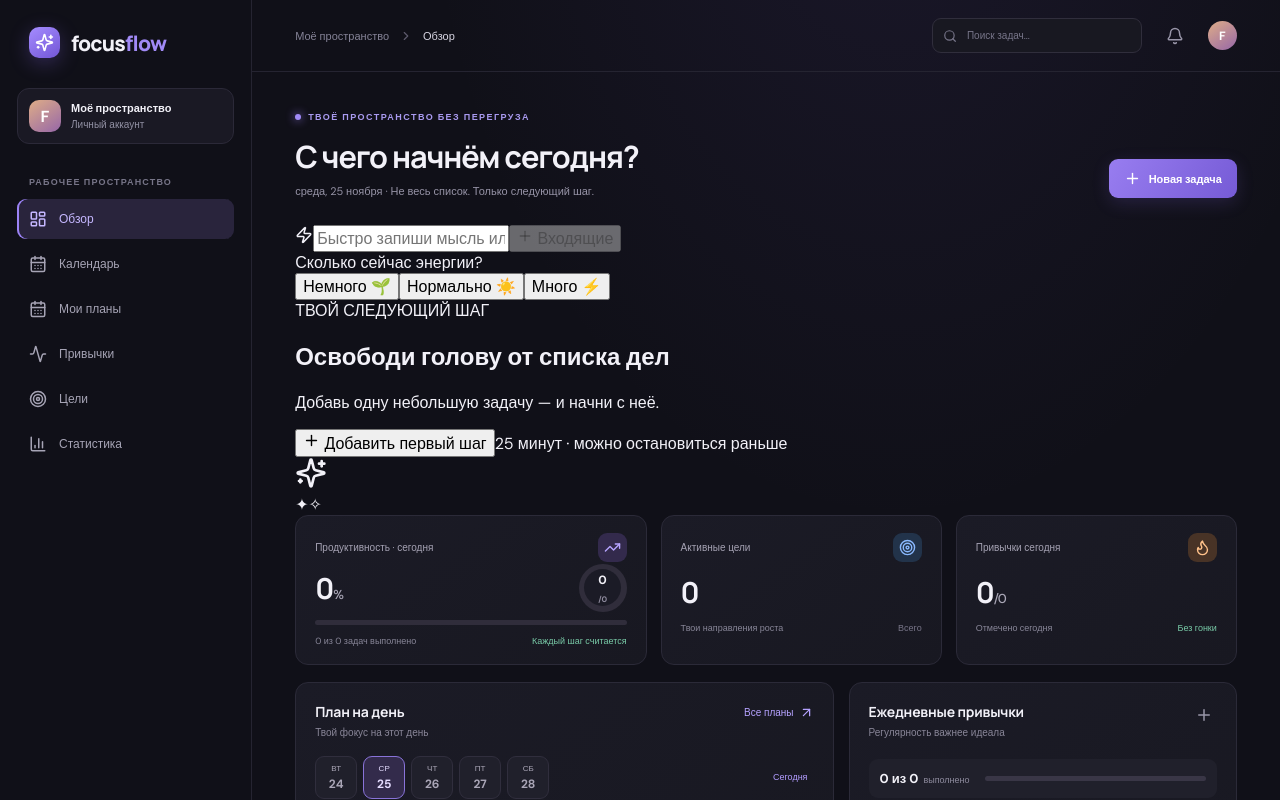
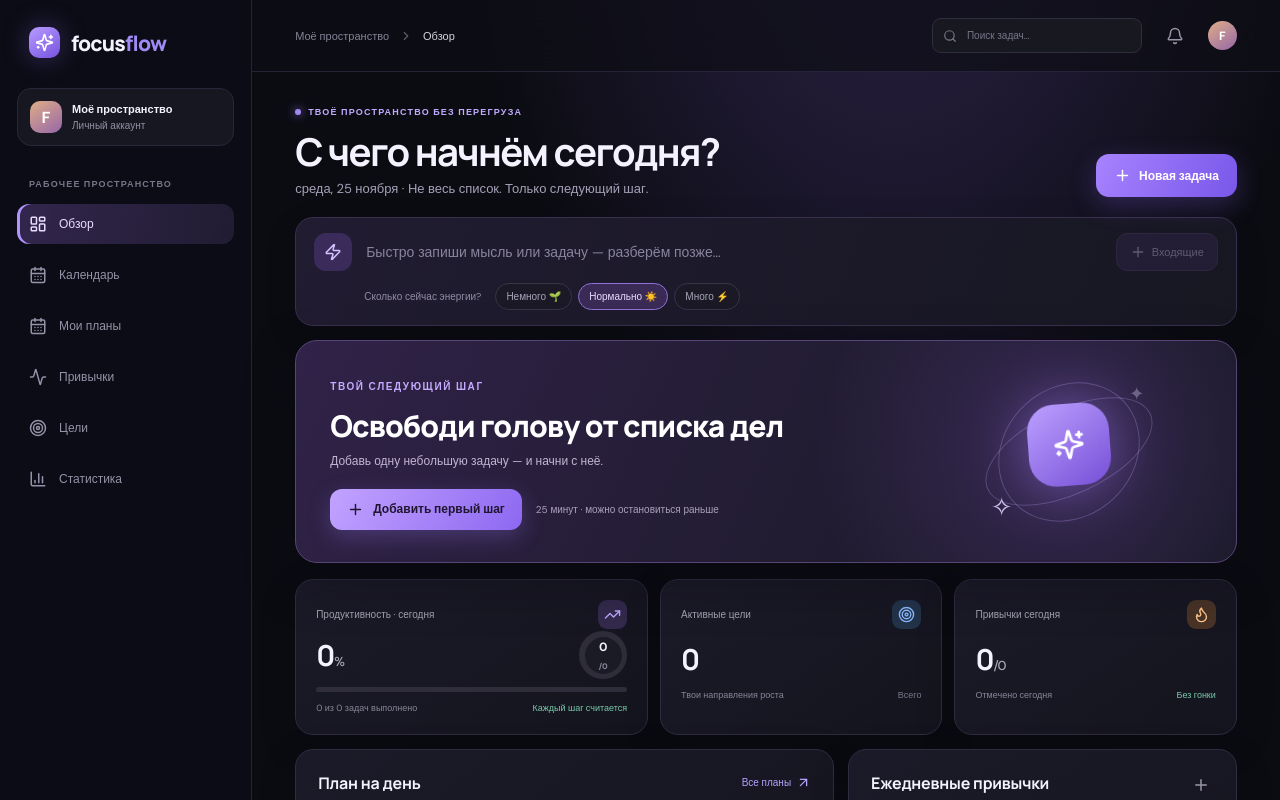
Before and after one commit to maxim378gaps/focusflow, a React (Vite) app: page / in a window 1280 px wide. Shown: the top 800 px of the page. Built offline with nearby package versions, Linux system fonts and the light colour scheme.

Commit message:
Refresh FocusFlow visual system with focus-first UI

```diff
--- a/src/styles.css
+++ b/src/styles.css
@@ -23,3 +23,73 @@
 .balance-wheel-wrap{display:flex;align-items:center;gap:22px;padding:12px 0 18px}.balance-wheel-wrap svg{width:min(220px,48%);height:auto;overflow:visible}.balance-wheel-wrap circle{fill:none;stroke:#393647;stroke-width:1}.balance-wheel-wrap line{stroke:#393647;stroke-width:1}.balance-wheel-wrap polygon{fill:#9279e755;stroke:#b29cff;stroke-width:2;stroke-linejoin:round}.balance-wheel-note{max-width:230px;color:#9290a2;font-size:10px;line-height:1.6}@media(max-width:760px){.balance-wheel-wrap{gap:12px}.balance-wheel-note{font-size:9px}}
 
 .recovery-box{display:flex;align-items:center;justify-content:space-between;gap:12px;padding:12px 13px;margin:12px 0;background:#29243a;border:1px solid #44395f;border-radius:10px}.recovery-box strong{display:block;color:#d9d0f1;font-size:10px}.recovery-box small{display:block;color:#a49bb9;font-size:9px;margin-top:4px}.recovery-box .text-button{white-space:nowrap;font-size:9px}@media(max-width:760px){.recovery-box{align-items:flex-start;flex-direction:column}.recovery-box .text-button{padding:3px 0}}
+
+/* ADHD-first visual refresh */
+:root{color-scheme:dark}
+body{background:#0b0c12!important;color:#f5f2ff}
+.app-shell{background:radial-gradient(ellipse at 70% -15%,#30244d 0%,transparent 34%),#0b0c12;min-height:100vh}
+.sidebar{background:rgba(13,14,22,.92);border-right:1px solid #252337;backdrop-filter:blur(20px)}
+.brand-mark{background:linear-gradient(145deg,#b79cff,#7652df);box-shadow:0 0 28px #9872ff55}
+.nav-item{border-radius:12px;margin:3px 0;color:#9692a9;transition:.2s}
+.nav-item.active{background:linear-gradient(100deg,#32264d,#211c32);color:#e9ddff;box-shadow:inset 3px 0 #b294ff}
+.nav-item:hover{background:#211e30;color:#fff}
+.workspace{background:#171722;border:1px solid #29263a;border-radius:14px;padding:12px}
+.upgrade-card{background:linear-gradient(145deg,#30234c,#1c1b2b);border:1px solid #574174;border-radius:16px}
+.topbar{background:#0e0e17bb;backdrop-filter:blur(18px);border-color:#252337}
+.page-content{max-width:1320px;padding-top:34px}
+.welcome-row{margin-bottom:20px}
+.welcome-row h1{font-size:clamp(29px,3vw,40px);letter-spacing:-1.6px;line-height:1.12}
+.eyebrow{letter-spacing:1.2px;color:#c0aaff}
+.subheading{font-size:13px;color:#a6a0b8}
+.primary-button{border-radius:13px;padding:13px 18px;background:linear-gradient(115deg,#a783ff,#7957e9);box-shadow:0 8px 26px #8b65f044;font-size:12px}
+.stat-card,.panel{background:linear-gradient(145deg,#1b1a28,#14141e);border:1px solid #302b40;border-radius:18px;box-shadow:0 12px 40px #0002}
+.stat-card{padding:20px;min-height:140px}
+.panel{padding:22px}
+.panel-heading h2{font-size:16px}
+.panel-heading p{font-size:11px}
+.task-row{padding:14px 3px;gap:14px}
+.task-copy strong{font-size:13px}
+.task-meta{font-size:10px}
+.check-circle{width:22px;height:22px;border-radius:8px;border-color:#77708f}
+.tag{border-radius:7px}
+.habit-row{padding:13px 4px}
+.habit-copy strong{font-size:12px}
+.habit-copy small{font-size:10px}
+.quick-capture{padding:15px 18px;margin:0 0 14px;border:1px solid #39304e;border-radius:18px;background:linear-gradient(110deg,#211c31,#171722);box-shadow:0 10px 32px #0002}
+.quick-capture form{display:flex;align-items:center;gap:12px}
+.capture-icon{width:38px;height:38px;display:grid;place-items:center;flex:none;border-radius:12px;background:#3b2b5b;color:#d4c2ff}
+.quick-capture input{flex:1;min-width:0;background:transparent;border:0;outline:0;color:#fff;font-size:14px}
+.quick-capture input::placeholder{color:#89839d}
+.quick-capture form button{display:flex;align-items:center;gap:6px;border:1px solid #554276;background:#392a55;color:#e3d6ff;padding:10px 13px;border-radius:11px;font-size:11px}
+.quick-capture form button:disabled{opacity:.35}
+.energy-row{display:flex;align-items:center;gap:14px;margin:12px 0 0 50px;color:#928ba5;font-size:10px}
+.energy-options{display:flex;gap:6px;flex-wrap:wrap}
+.energy-options button{border:1px solid #393448;border-radius:99px;background:#1a1925;color:#aaa4ba;padding:6px 10px;font-size:10px}
+.energy-options button.chosen{border-color:#8f70d5;background:#3a2b56;color:#e7dcff}
+.start-card{position:relative;overflow:hidden;display:flex;align-items:center;justify-content:space-between;min-height:210px;padding:28px 34px;margin-bottom:16px;border:1px solid #584476;border-radius:22px;background:radial-gradient(circle at 82% 50%,#6e4aa955 0%,transparent 32%),linear-gradient(115deg,#302248,#211c31 58%,#171723);box-shadow:0 18px 50px #09071166}
+.start-copy{position:relative;z-index:1;max-width:600px}
+.start-kicker{font-size:10px;letter-spacing:1.6px;color:#c6aaff;font-weight:800}
+.start-card h2{font:750 clamp(22px,2.4vw,30px) Manrope,sans-serif;letter-spacing:-.8px;margin:10px 0 7px;color:#fff}
+.start-card p{font-size:12px;color:#c1b6d2;margin:0}
+.start-actions{display:flex;align-items:center;gap:14px;margin-top:20px;flex-wrap:wrap}
+.start-button{display:inline-flex;align-items:center;gap:9px;padding:12px 17px;border:0;border-radius:12px;background:linear-gradient(120deg,#c2a3ff,#8d68f1);color:#201531;font-weight:800;font-size:12px;box-shadow:0 7px 22px #a37aff44;transition:.2s}
+.start-button:hover{transform:translateY(-2px);filter:brightness(1.08)}
+.start-actions>span{font-size:10px;color:#aaa0bd}
+.start-art{position:relative;width:210px;height:165px;flex:none;display:grid;place-items:center;margin-right:28px}
+.orbit{position:absolute;border:1px solid #c7a6ff45;border-radius:50%;transform:rotate(-25deg)}
+.orbit-one{width:180px;height:85px}.orbit-two{width:130px;height:150px;transform:rotate(48deg)}
+.start-core{width:82px;height:82px;display:grid;place-items:center;border-radius:27px;background:linear-gradient(145deg,#bda0ff,#7650d7);color:#fff;box-shadow:0 0 55px #a77cff88;transform:rotate(-9deg);animation:coreFloat 4s ease-in-out infinite}
+.art-star{position:absolute;color:#e6d7ff;font-size:23px;animation:twinkle 2.8s ease-in-out infinite}.star-a{top:10px;right:28px}.star-b{bottom:12px;left:28px;animation-delay:1s}
+@keyframes coreFloat{0%,100%{transform:translateY(0) rotate(-9deg)}50%{transform:translateY(-8px) rotate(-4deg)}}
+@keyframes twinkle{0%,100%{opacity:.35;transform:scale(.8)}50%{opacity:1;transform:scale(1.2)}}
+.stats-grid{gap:12px;margin-bottom:14px}
+.content-grid,.bottom-grid{gap:14px}
+.focus-overlay{position:fixed;inset:0;z-index:20;display:grid;place-items:center;padding:20px;background:#080710ef;backdrop-filter:blur(18px)}
+.focus-window{position:relative;width:min(100%,560px);padding:48px 38px;text-align:center;border:1px solid #594476;border-radius:26px;background:radial-gradient(circle at 50% 0%,#51366d88,transparent 55%),#191624;box-shadow:0 30px 100px #0009}
+.focus-close{position:absolute;right:18px;top:18px;background:transparent;border:0;color:#a9a0b8}
+.focus-window h2{font:750 25px Manrope;margin:15px 0 8px;color:#fff}
+.focus-window p{font-size:12px;color:#a8a0b6}
+.focus-clock{font:700 clamp(58px,12vw,86px) Manrope;letter-spacing:-4px;color:#e5d7ff;margin:28px 0;text-shadow:0 0 35px #a57bff66}
+.focus-controls{display:flex;justify-content:center;gap:9px;flex-wrap:wrap}
+.focus-whisper{font-size:10px;color:#8f879f;margin-top:24px}
+@media(max-width:760px){.quick-capture{padding:12px}.quick-capture form{gap:8px}.quick-capture input{font-size:12px}.quick-capture form button{font-size:0;padding:10px}.quick-capture form button svg{width:17px;height:17px}.energy-row{margin:12px 0 0;align-items:flex-start;flex-direction:column;gap:7px}.start-card{min-height:190px;padding:22px}.start-art{width:100px;height:110px;margin:0 -10px 0 0;opacity:.8}.orbit-one{width:105px;height:55px}.orbit-two{width:75px;height:100px}.start-core{width:55px;height:55px;border-radius:19px}.start-core svg{width:24px}.start-card h2{font-size:22px}.start-actions{margin-top:15px;gap:9px}.start-actions>span{width:100%}.focus-window{padding:42px 18px}.focus-controls{flex-direction:column}.focus-controls button{justify-content:center}.welcome-row h1{font-size:27px}}
```
